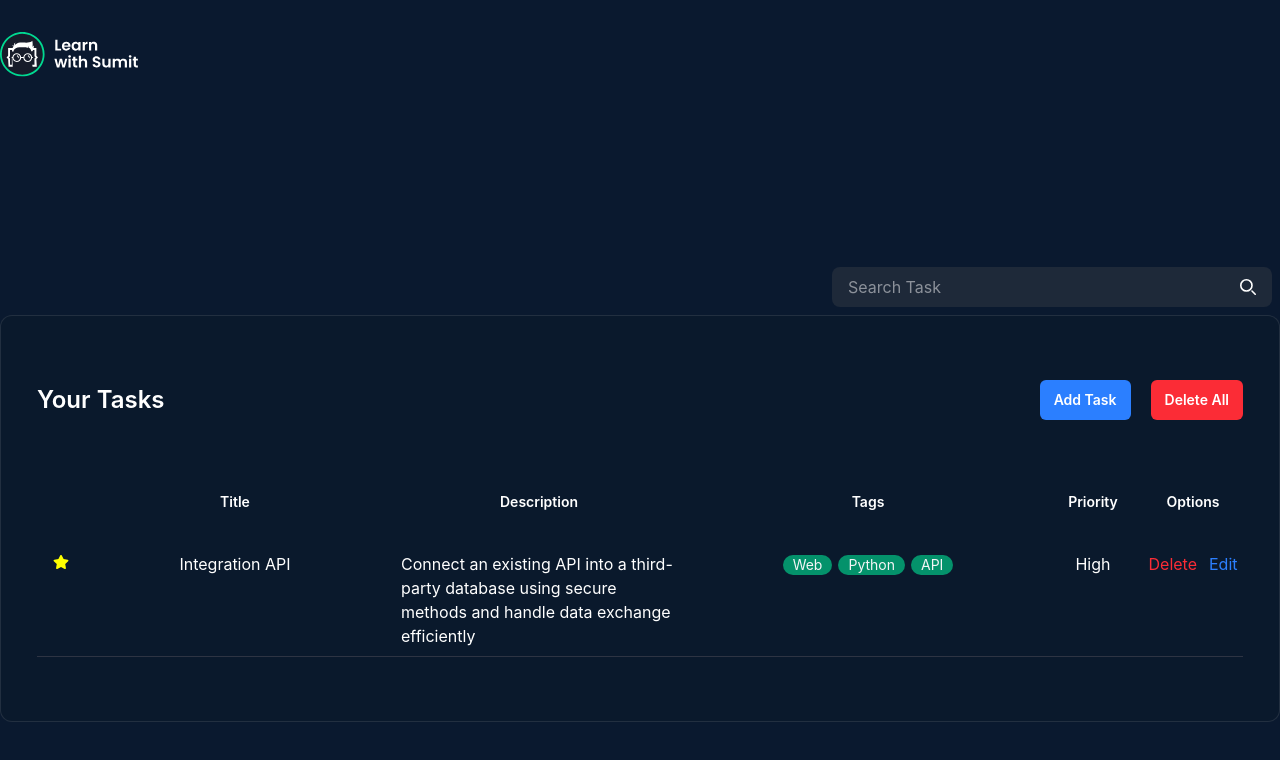
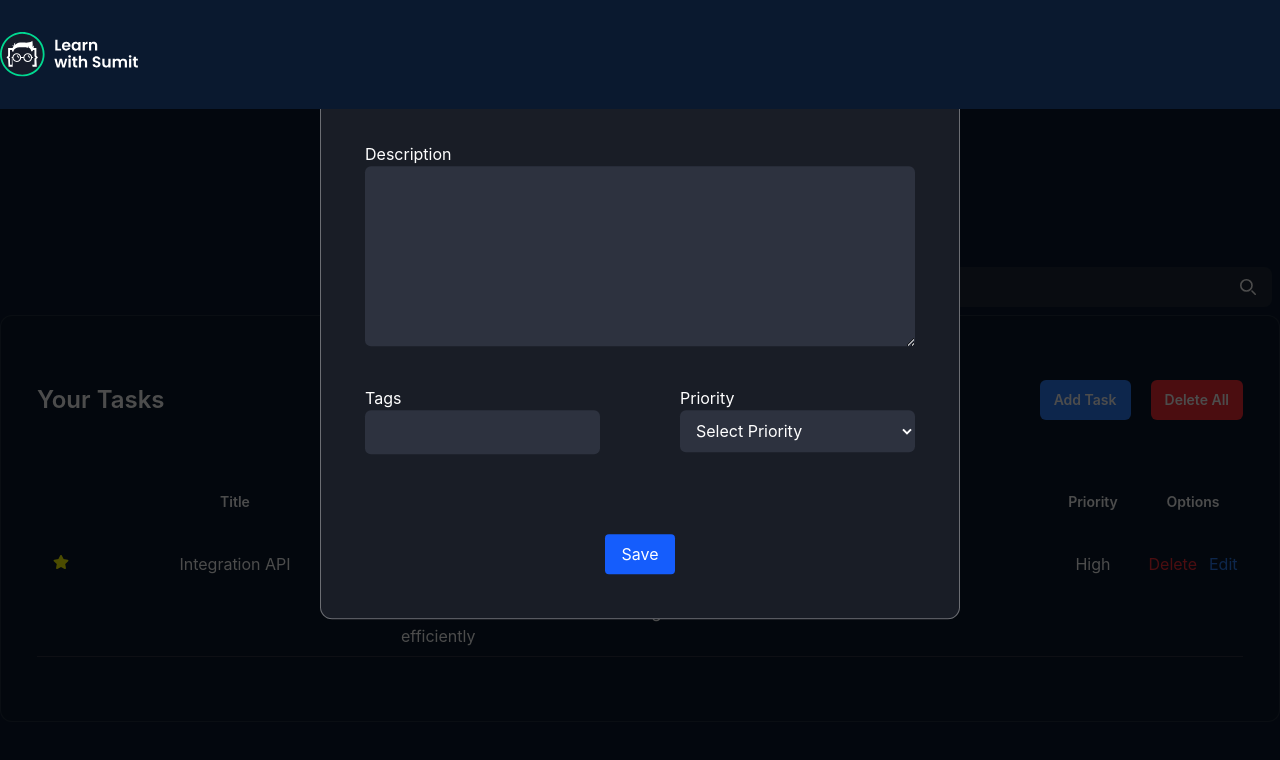
Before and after one commit to Ashik-2000/Task-Master_using_React, a React (Vite) app: page / in a window 1280 px wide. Both pictures are taken after a click on the button "Add Task". Shown: the part 435-1195 px from the top of the page. Built offline with nearby package versions, Linux system fonts and the light colour scheme.

Commit message:
Add Task Functoin complete

```diff
--- a/src/App.jsx
+++ b/src/App.jsx
@@ -7,7 +7,7 @@ function App() {
     return (
         <>
             <Header />
-            <div className="flex flex-col items-center justify-center">
+            <div className="relative flex flex-col items-center justify-center">
                 <HeroSection />
                 <TastBoard />
             </div>
--- /dev/null
+++ b/src/task/AddTaskModal.jsx
@@ -0,0 +1,103 @@
+import { useState } from 'react';
+
+export default function AddTaskModal({ onSave }) {
+    const [task, setTask] = useState({
+        id: crypto.randomUUID(),
+        title: '',
+        description: '',
+        tags: [],
+        priority: '',
+        isFavourite: false,
+    });
+
+    const handleChange = (event) => {
+        const name = event.target.name;
+        let value = event.target.value;
+        if (name === 'tags') {
+            value = value.split(',');
+        }
+        setTask({
+            ...task,
+            [name]: value,
+        });
+    };
+
+    return (
+        <>
+            <div className="absolute top-0 left-0 z-10 h-full w-full bg-black/70"></div>
+            <form className="absolute top-1/2 left-1/2 z-11 max-h-[740px] max-w-[650px] -translate-1/2 rounded-xl border border-[#FEFBFB]/[36%] bg-[#191D26] p-9 max-md:px-4 lg:my-20 lg:p-11">
+                <h2 className="mb-9 text-center text-2xl font-bold text-white lg:mb-11 lg:text-[28px]">
+                    Add New Task
+                </h2>
+                <div className="space-y-9 text-white lg:space-y-10">
+                    <div className="space-y-2 lg:space-y-3">
+                        <label htmlFor="title">Title</label>
+                        <input
+                            className="block w-full rounded-md bg-[#2D323F] px-3 py-2.5"
+                            type="text"
+                            name="title"
+                            value={task.title}
+                            onChange={handleChange}
+                            id="title"
+                            required
+                        />
+                    </div>
+                    <div className="space-y-2 lg:space-y-3">
+                        <label htmlFor="description">Description</label>
+                        <textarea
+                            className="block min-h-[120px] w-full rounded-md bg-[#2D323F] px-3 py-2.5 lg:min-h-[180px]"
+                            type="text"
+                            name="description"
+                            value={task.description}
+                            onChange={handleChange}
+                            id="description"
+                            required
+                        ></textarea>
+                    </div>
+                    <div className="grid-cols-2 gap-x-4 max-md:space-y-9 md:grid lg:gap-x-10 xl:gap-x-20">
+                        <div className="space-y-2 lg:space-y-3">
+                            <label htmlFor="tags">Tags</label>
+                            <input
+                                className="block w-full rounded-md bg-[#2D323F] px-3 py-2.5"
+                                type="text"
+                                name="tags"
+                                value={task.tags}
+                                onChange={handleChange}
+                                id="tags"
+                                required
+                            />
+                        </div>
+                        <div className="space-y-2 lg:space-y-3">
+                            <label htmlFor="priority">Priority</label>
+                            <select
+                                className="block w-full cursor-pointer rounded-md bg-[#2D323F] px-3 py-2.5"
+                                name="priority"
+                                value={task.priority}
+                                onChange={handleChange}
+                                id="priority"
+                                required
+                            >
+                                <option value="">Select Priority</option>
+                                <option value="Low">Low</option>
+                                <option value="Medium">Medium</option>
+                                <option value="High">High</option>
+                            </select>
+                        </div>
+                    </div>
+                </div>
+                <div className="mt-16 flex justify-center lg:mt-20">
+                    <button
+                        type="submit"
+                        className="rounded bg-blue-600 px-4 py-2 text-white transition-all hover:opacity-80"
+                        onClick={(e) => {
+                            e.preventDefault();
+                            onSave(task);
+                        }}
+                    >
+                        Save
+                    </button>
+                </div>
+            </form>
+        </>
+    );
+}
--- a/src/task/TaskActions.jsx
+++ b/src/task/TaskActions.jsx
@@ -1,9 +1,12 @@
-export default function TaskActions() {
+export default function TaskActions({ onAddClick }) {
     return (
         <div className="mb-14 items-center justify-between sm:flex">
             <h2 className="text-2xl font-semibold max-sm:mb-4">Your Tasks</h2>
             <div className="flex items-center space-x-5">
-                <button className="rounded-md bg-blue-500 px-3.5 py-2.5 text-sm font-semibold">
+                <button
+                    className="rounded-md bg-blue-500 px-3.5 py-2.5 text-sm font-semibold"
+                    onClick={onAddClick}
+                >
                     Add Task
                 </button>
                 <button className="rounded-md bg-red-500 px-3.5 py-2.5 text-sm font-semibold">
--- a/src/task/TaskBoard.jsx
+++ b/src/task/TaskBoard.jsx
@@ -1,4 +1,5 @@
 import { useState } from 'react';
+import AddTaskModal from './AddTaskModal';
 import SearchTask from './SearchTask';
 import TaskActions from './TaskActions';
 import TaskList from './TaskList';
@@ -14,14 +15,22 @@ export default function TastBoard() {
         isFavourite: true,
     };
     const [tasks, setTasks] = useState([defaultData]);
+    const [showAddModal, setShowAddModal] = useState(false);
+
+    const handleAddTask = (newTask) => {
+        setTasks([...tasks, newTask]);
+        setShowAddModal(!showAddModal);
+    };
+
     return (
         <section className="mb-20" id="tasks">
+            {showAddModal && <AddTaskModal onSave={handleAddTask} />}
             <div className="container">
                 <div className="flex justify-end p-2">
                     <SearchTask />
                 </div>
                 <div className="rounded-xl border border-[rgba(206,206,206,0.12)] bg-[#0A192C] px-6 py-8 md:px-9 md:py-16">
-                    <TaskActions />
+                    <TaskActions onAddClick={() => setShowAddModal(true)} />
                     <TaskList tasks={tasks} />
                 </div>
             </div>
```
